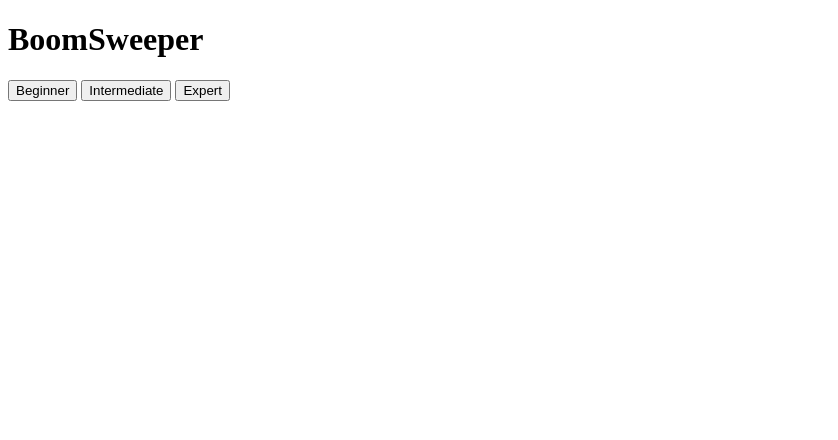
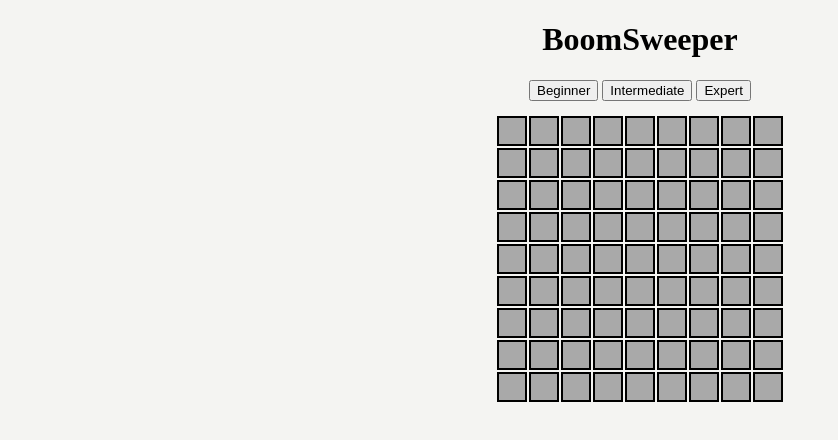
Before and after one commit to BJSummerfield/boomsweeper, a plain HTML site: page index.html in a window 1280 px wide. Shown: the whole page, without its empty margins (0-838 px from the left). Drawn offline with Linux system fonts and the light colour scheme; the site is published under a folder, as on GitHub Pages, so addresses that start at the root find nothing.

Commit message:
fix stylesheet link

```diff
--- a/index.html
+++ b/index.html
@@ -1,7 +1,7 @@
 <!DOCTYPE html>
 <html>
   <head>
-    <link rel="stylesheet" type="text/css" href="/public/stylesheets/styles.css">
+    <link rel="stylesheet" type="text/css" href="./public/stylesheets/styles.css">
   </head>
   <body>
     <title>BoomSweeper</title>
@@ -16,5 +16,5 @@
       <h2 class="title"></h2>
     </div>
   </body>
-  <script type="module" src="public/javascript/main.js"></script>
+  <script type="module" src="./public/javascript/main.js"></script>
 </html>
```
